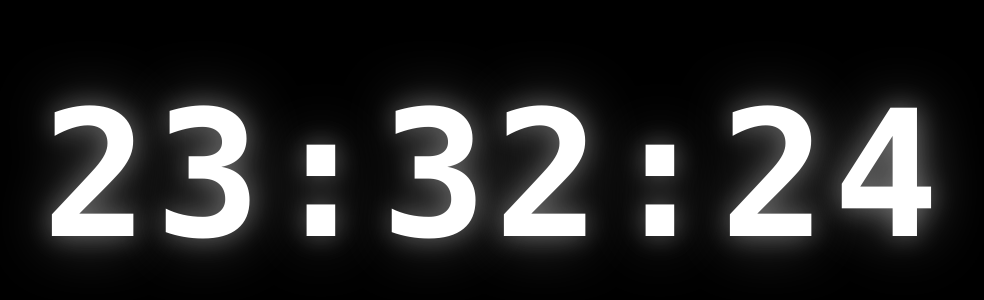
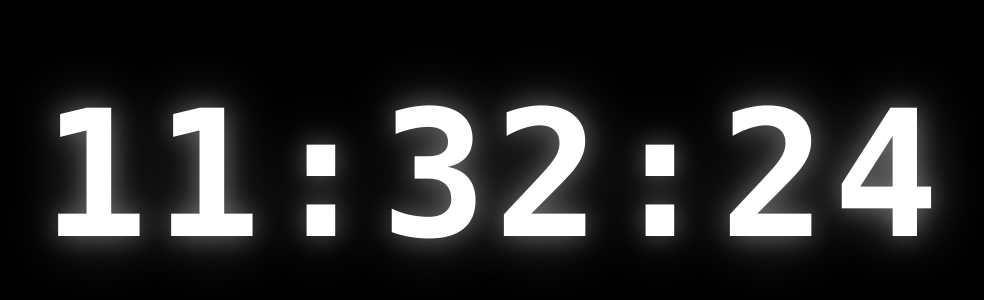
Before and after one commit to Robert2909/Reloj, a plain HTML site: page index.html in a window 1280 px wide. Shown: the part 224-524 px from the top of the page, without its empty margins (146-1130 px from the left). Drawn offline with Linux system fonts and the light colour scheme; a web font is replaced by a local one.

Commit message:
12 Horas

```diff
--- a/index.html
+++ b/index.html
@@ -58,7 +58,7 @@
 
   <script>
     // Ajusta tu formato aquí:
-    const USE_24H = true;   // true = 24h, false = 12h con AM/PM (pero sin mostrar el sufijo)
+    const USE_24H = false;   // true = 24h, false = 12h con AM/PM (pero sin mostrar el sufijo)
     const SHOW_SECONDS = true; // muestra segundos
 
     function pad(n){ return n.toString().padStart(2,'0'); }
```
